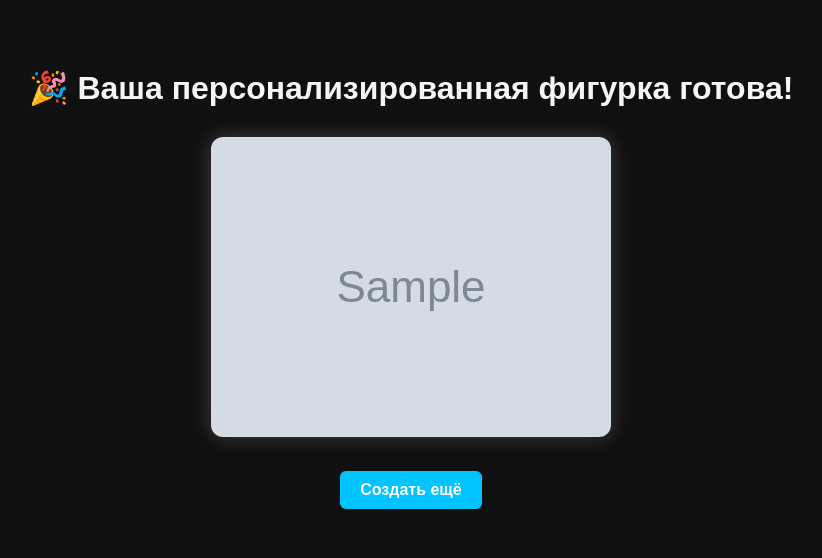
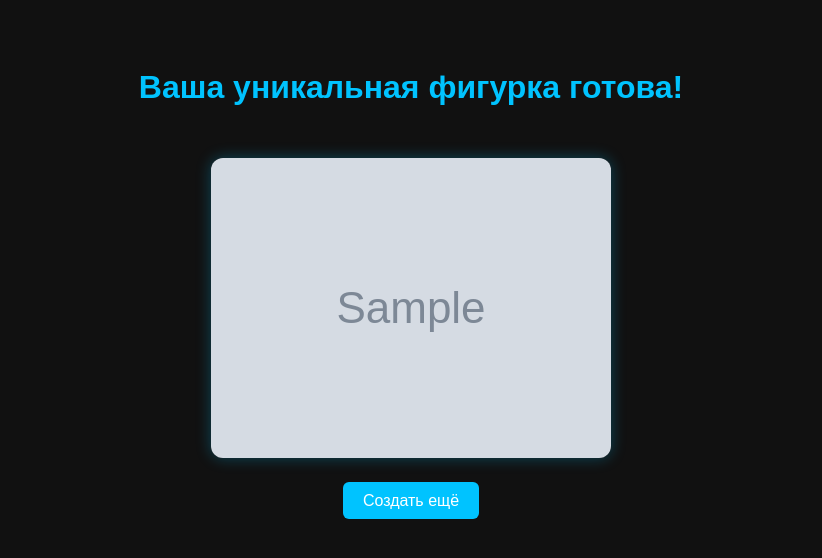
Before and after one commit to sneekers707/-figurine-server, a Python web app: template templates/result.html in a window 1280 px wide. Shown: the top 558 px of the page, without its empty margins (229-1051 px from the left). Run offline with Jinja, Linux system fonts and the light colour scheme; the template is opened without the code that fills it: most values are stand-ins (such as "Sample title", 1, 10 or a date in 2020); grey boxes marked "Sample" are stand-in pictures.

Commit message:
Update result.html

```diff
--- a/templates/result.html
+++ b/templates/result.html
@@ -5,45 +5,51 @@
     <title>Результат генерации</title>
     <style>
         body {
-            background-color: #101010;
-            color: #f5f5f5;
             font-family: Arial, sans-serif;
-            text-align: center;
+            background-color: #111;
+            color: #fff;
+            display: flex;
+            flex-direction: column;
+            align-items: center;
+            justify-content: center;
             padding: 40px;
         }
         h1 {
-            margin-bottom: 30px;
+            color: #00c3ff;
         }
-        img {
+        .image-wrapper {
+            margin-top: 30px;
+        }
+        .image-wrapper img {
             max-width: 100%;
             height: auto;
             border-radius: 12px;
-            box-shadow: 0 0 20px rgba(255, 255, 255, 0.2);
+            box-shadow: 0 0 15px rgba(0, 195, 255, 0.3);
         }
-        a.button {
-            display: inline-block;
+        .back-button {
             margin-top: 30px;
+        }
+        .back-button a {
+            background-color: #00c3ff;
+            color: #fff;
             padding: 10px 20px;
-            background-color: #00c3ff;
-            color: white;
             text-decoration: none;
-            font-weight: bold;
             border-radius: 6px;
         }
-        a.button:hover {
+        .back-button a:hover {
             background-color: #009fd6;
         }
     </style>
 </head>
 <body>
-    <h1>🎉 Ваша персонализированная фигурка готова!</h1>
-    {% if image_url %}
-        <img src="{{ image_url }}" alt="Сгенерированное изображение">
-        <br>
-        <a class="button" href="/">Создать ещё</a>
-    {% else %}
-        <p>Не удалось получить изображение. Пожалуйста, попробуйте снова.</p>
-        <a class="button" href="/">Назад</a>
-    {% endif %}
+    <h1>Ваша уникальная фигурка готова!</h1>
+
+    <div class="image-wrapper">
+        <img src="{{ image_url }}" alt="Сгенерированная фигурка">
+    </div>
+
+    <div class="back-button">
+        <a href="/">Создать ещё</a>
+    </div>
 </body>
 </html>
```
